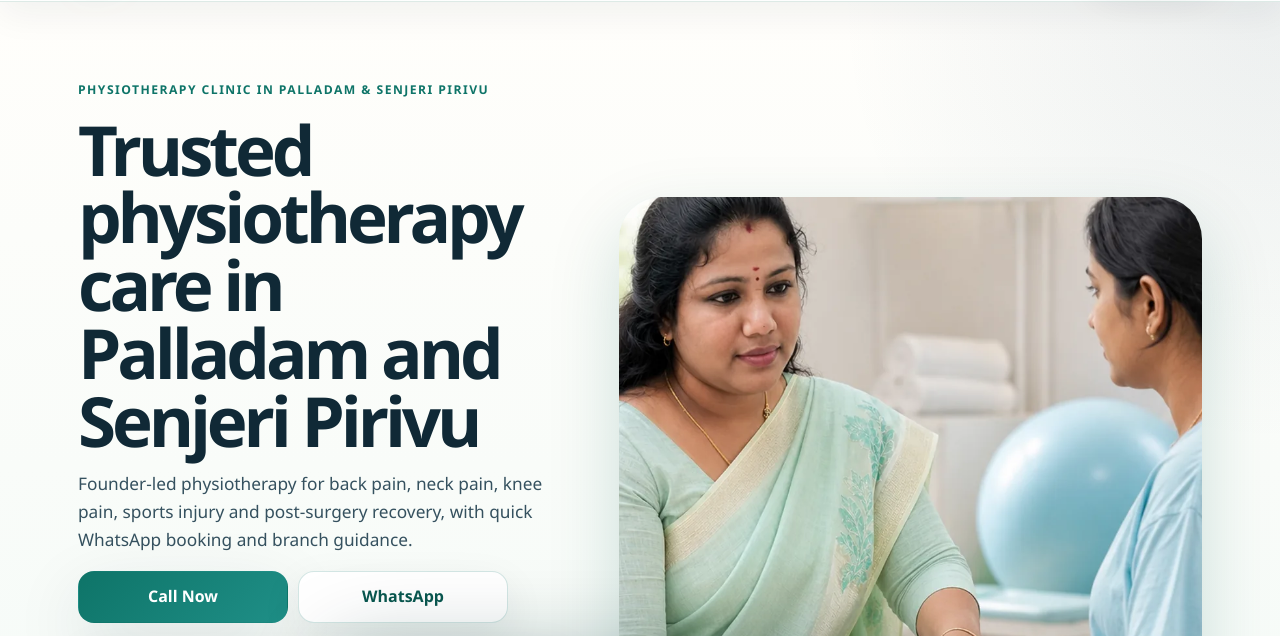
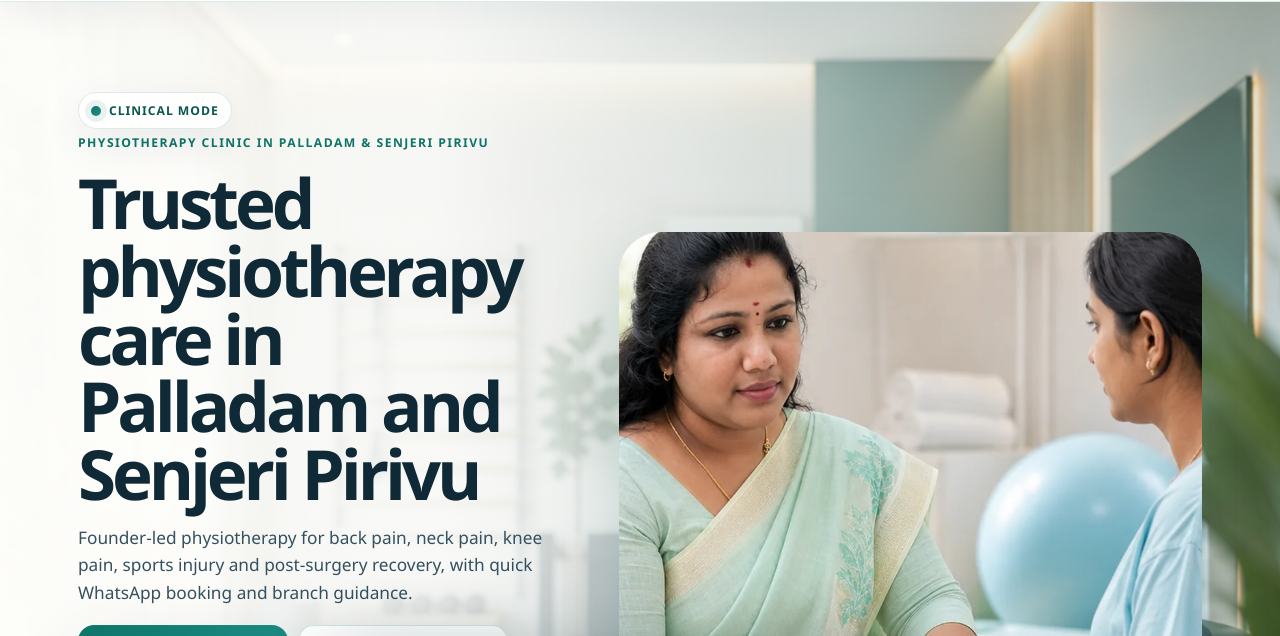
Before and after one commit to venkatbangla-boop/srisashti, a website: page index.html in a window 1280 px wide. Shown: the part 140-776 px from the top of the page. Drawn offline with Linux system fonts and the light colour scheme.

Commit message:
Add cinematic clinical hero background

```diff
--- a/assets/css/styles.css
+++ b/assets/css/styles.css
@@ -144,10 +144,31 @@ button,input,select,textarea{font:inherit}
 }
 
 .hero{
+  position:relative;
   overflow:hidden;
   background:
     radial-gradient(circle at top right, rgba(18,63,99,.08), transparent 28%),
     linear-gradient(180deg,#fffefb 0%,#f3faf7 100%);
+}
+.hero:after{
+  content:"";
+  position:absolute;
+  inset:0;
+  background:
+    linear-gradient(90deg, rgba(255,254,251,.96) 0%, rgba(255,254,251,.92) 36%, rgba(255,254,251,.68) 58%, rgba(255,254,251,.28) 100%);
+  z-index:1;
+}
+.hero-ambient{
+  position:absolute;
+  inset:0;
+  background:
+    radial-gradient(circle at top left, rgba(255,255,255,.18), transparent 24%),
+    linear-gradient(180deg, rgba(9,87,79,.14), rgba(18,63,99,.06)),
+    url("../images/hero-ambient-cinematic.png") center right/cover no-repeat;
+  transform:scale(1.05);
+  transform-origin:center;
+  animation:ambientDrift 18s ease-in-out infinite alternate;
+  filter:saturate(1.04) contrast(1.02);
 }
 .hero-inner{
   display:grid;
@@ -155,6 +176,32 @@ button,input,select,textarea{font:inherit}
   padding:34px 18px 22px;
   max-width:var(--max);
   margin:auto;
+  position:relative;
+  z-index:2;
+}
+.hero-mode{
+  display:inline-flex;
+  align-items:center;
+  gap:8px;
+  border:1px solid rgba(14,116,104,.14);
+  background:rgba(255,255,255,.8);
+  color:var(--green-strong);
+  padding:8px 12px;
+  border-radius:999px;
+  font-size:.76rem;
+  font-weight:900;
+  letter-spacing:.08em;
+  text-transform:uppercase;
+  box-shadow:var(--shadow-soft);
+  backdrop-filter:blur(12px);
+}
+.hero-mode:before{
+  content:"";
+  width:10px;
+  height:10px;
+  border-radius:50%;
+  background:linear-gradient(135deg,var(--green),var(--sea));
+  box-shadow:0 0 0 6px rgba(14,116,104,.09);
 }
 .eyebrow,.section-title span,.doctor-copy span,.branch-card span,.sheet-head span,.quick-result span{
   display:inline-flex;
@@ -191,6 +238,10 @@ h3{margin:.2rem 0;letter-spacing:-.02em}
   font-size:1.02rem;
   margin:0 0 18px;
   max-width:600px;
+}
+.hero-copy{
+  position:relative;
+  padding:8px 0 0;
 }
 .hero-actions{
   display:grid;
@@ -831,6 +882,11 @@ h3{margin:.2rem 0;letter-spacing:-.02em}
   0%,100%{transform:translateY(0)}
   50%{transform:translateY(-8px)}
 }
+@keyframes ambientDrift{
+  0%{transform:scale(1.05) translate3d(0,0,0)}
+  50%{transform:scale(1.08) translate3d(-1.4%,0,0)}
+  100%{transform:scale(1.06) translate3d(1.2%,-1%,0)}
+}
 @keyframes doctorPulse{
   0%,100%{transform:scale(.96);opacity:.55}
   50%{transform:scale(1.04);opacity:.88}
@@ -849,6 +905,10 @@ h3{margin:.2rem 0;letter-spacing:-.02em}
     gap:44px;
     padding:74px 28px 52px;
   }
+  .hero:after{
+    background:
+      linear-gradient(90deg, rgba(255,254,251,.94) 0%, rgba(255,254,251,.88) 34%, rgba(255,254,251,.54) 57%, rgba(255,254,251,.12) 100%);
+  }
   h1{
     font-size:clamp(3.5rem,5.4vw,4.95rem);
     line-height:.98;
@@ -866,6 +926,9 @@ h3{margin:.2rem 0;letter-spacing:-.02em}
   html[lang="ta"] .hero-copy p{
     font-size:1rem;
     max-width:620px;
+  }
+  .hero-copy{
+    padding:16px 0;
   }
   .hero-media{border-radius:42px;min-height:560px}
   .hero-media img{height:560px}
@@ -902,6 +965,13 @@ h3{margin:.2rem 0;letter-spacing:-.02em}
   .brand img{width:50px;height:50px}
   .brand b{font-size:1.05rem}
   h1{font-size:clamp(2.2rem,10vw,3.4rem)}
+  .hero:after{
+    background:
+      linear-gradient(180deg, rgba(255,254,251,.92) 0%, rgba(255,254,251,.84) 48%, rgba(255,254,251,.64) 100%);
+  }
+  .hero-ambient{
+    background-position:70% center;
+  }
   .hero-stats,.doctor-metrics{grid-template-columns:1fr}
   .hero-actions,.review-actions,.branch-actions,.two{grid-template-columns:1fr}
 }
--- a/index.html
+++ b/index.html
@@ -102,8 +102,10 @@
 
   <main id="main">
     <section class="hero" id="home">
+      <div class="hero-ambient" aria-hidden="true"></div>
       <div class="hero-inner">
         <div class="hero-copy">
+          <span class="hero-mode" data-en="Clinical Mode" data-ta="Clinical Mode">Clinical Mode</span>
           <span class="eyebrow" data-en="Physiotherapy clinic in Palladam & Senjeri Pirivu" data-ta="பல்லடம் & செஞ்சேரி பிரிவில் பிசியோதெரபி கிளினிக்">Physiotherapy clinic in Palladam & Senjeri Pirivu</span>
           <h1 data-en="Trusted physiotherapy care in Palladam and Senjeri Pirivu" data-ta="பல்லடம் மற்றும் செஞ்சேரி பிரிவில் நம்பகமான பிசியோதெரபி பராமரிப்பு">Trusted physiotherapy care in Palladam and Senjeri Pirivu</h1>
           <p data-en="Founder-led physiotherapy for back pain, neck pain, knee pain, sports injury and post-surgery recovery, with quick WhatsApp booking and branch guidance." data-ta="முதுகு வலி, கழுத்து வலி, முழங்கால் வலி, sports injury மற்றும் surgery பின் மீட்பிற்கான founder-led physiotherapy, WhatsApp மூலம் விரைவு booking மற்றும் branch guidance உடன்.">Founder-led physiotherapy for back pain, neck pain, knee pain, sports injury and post-surgery recovery, with quick WhatsApp booking and branch guidance.</p>
```
Also changed, not shown: assets/images/hero-ambient-cinematic.png (added).
